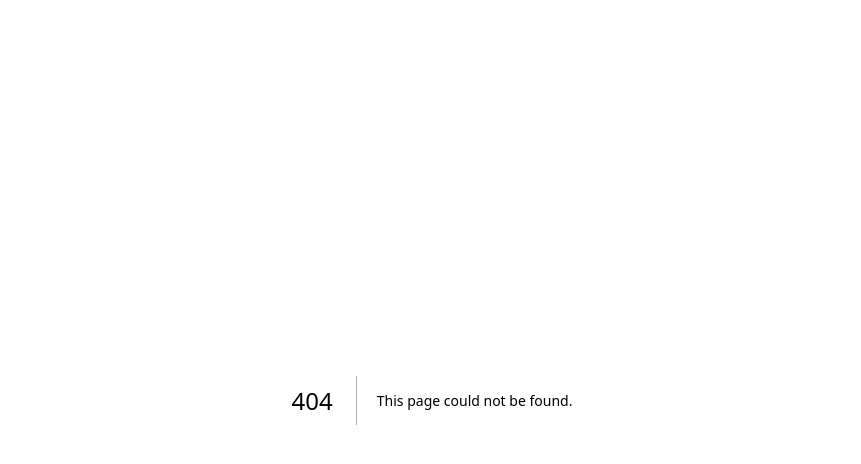
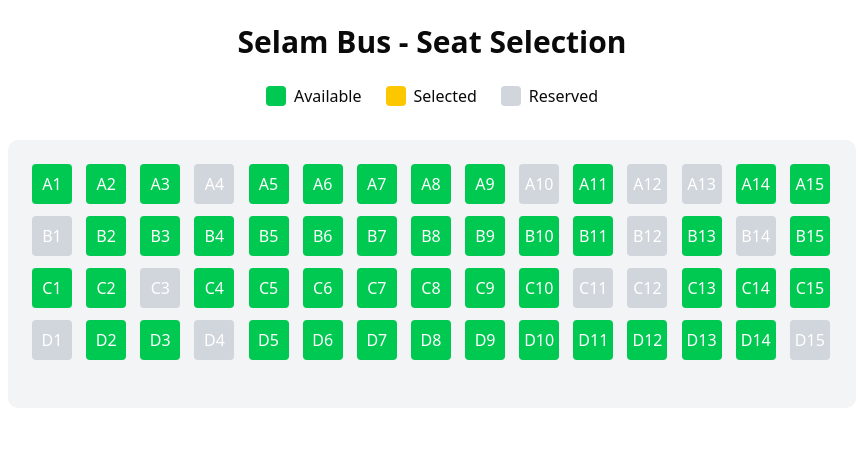
Before and after one commit to kasahun-welela/ticket, a Next.js app: page /trip/seats in a window 1280 px wide. Before the commit this address had no page. Shown: the top 464 px of the page, without its empty margins (208-1069 px from the left). Built offline with nearby package versions, Linux system fonts and the light colour scheme.

Commit message:
set simple seat selection

```diff
--- /dev/null
+++ b/app/trip/seats/page.tsx
@@ -0,0 +1,113 @@
+"use client";
+
+import { useState } from "react";
+
+export default function BusSeatBooking() {
+  const price = 3000;
+  const generateSeats = () => {
+    const rows = ["A", "B", "C", "D"];
+    const seats = [];
+
+    for (const row of rows) {
+      for (let num = 1; num <= 15; num++) {
+        seats.push({
+          number: `${row}${num}`,
+          status: Math.random() > 0.7 ? "reserved" : "available",
+          price: 3000,
+        });
+      }
+    }
+    return seats;
+  };
+
+  const [seats] = useState(generateSeats());
+  const [selectedSeats, setSelectedSeats] = useState<string[]>([]);
+
+  const handleSeatClick = (seatNumber: string, currentStatus: string) => {
+    if (currentStatus === "reserved") return;
+
+    setSelectedSeats((prev) =>
+      prev.includes(seatNumber)
+        ? prev.filter((s) => s !== seatNumber)
+        : [...prev, seatNumber]
+    );
+  };
+
+  const calculateTotal = () => {
+    return selectedSeats.length * 3000;
+  };
+
+  return (
+    <div className="max-w-4xl mx-auto p-6">
+      <h1 className="text-3xl font-bold mb-6 text-center">
+        Selam Bus - Seat Selection
+      </h1>
+
+      {/* Legend */}
+      <div className="flex justify-center gap-6 mb-8">
+        <div className="flex items-center">
+          <div className="w-5 h-5 bg-green-500 rounded mr-2"></div>
+          <span>Available</span>
+        </div>
+        <div className="flex items-center">
+          <div className="w-5 h-5 bg-yellow-400 rounded mr-2"></div>
+          <span>Selected</span>
+        </div>
+        <div className="flex items-center">
+          <div className="w-5 h-5 bg-gray-300 rounded mr-2"></div>
+          <span>Reserved</span>
+        </div>
+      </div>
+
+      {/* Bus Layout */}
+      <div className="bg-gray-100 p-6 rounded-lg">
+        {/* Driver's Side */}
+
+        {/* Seats Grid */}
+        <div className="flex flex-col">
+          <div className="grid grid-cols-4 md:grid-cols-15 gap-3 mb-6">
+            {seats.map((seat) => {
+              const isSelected = selectedSeats.includes(seat.number);
+              const isReserved = seat.status === "reserved";
+
+              let seatClass = "bg-green-500 hover:bg-green-600"; // Available
+              if (isSelected) seatClass = "bg-yellow-400 hover:bg-yellow-500";
+              if (isReserved) seatClass = "bg-gray-300 cursor-not-allowed";
+
+              return (
+                <button
+                  key={seat.number}
+                  className={`w-10 h-10 rounded flex items-center justify-center text-white font-medium ${seatClass} transition-colors`}
+                  onClick={() => handleSeatClick(seat.number, seat.status)}
+                  disabled={isReserved}
+                >
+                  {seat.number}
+                </button>
+              );
+            })}
+          </div>
+        </div>
+      </div>
+
+      {/* Selection Summary */}
+      {selectedSeats.length > 0 && (
+        <div className="mt-8 p-6 bg-white border rounded-lg shadow">
+          <h2 className="text-xl font-bold mb-4">Your Selection</h2>
+          <div className="grid grid-cols-2 gap-4">
+            <div>
+              <h3 className="font-semibold">Selected Seats:</h3>
+              <p>{selectedSeats.join(", ")}</p>
+            </div>
+            <div>
+              <h3 className="font-semibold">Total Price:</h3>
+              <p>{calculateTotal().toLocaleString()} ETB</p>
+            </div>
+          </div>
+          <button className="mt-6 w-full py-3 bg-blue-600 text-white rounded-lg hover:bg-blue-700 transition-colors">
+            Confirm Booking for {selectedSeats.length} Seat(s)
+          </button>
+        </div>
+      )}
+    </div>
+  );
+}
```
